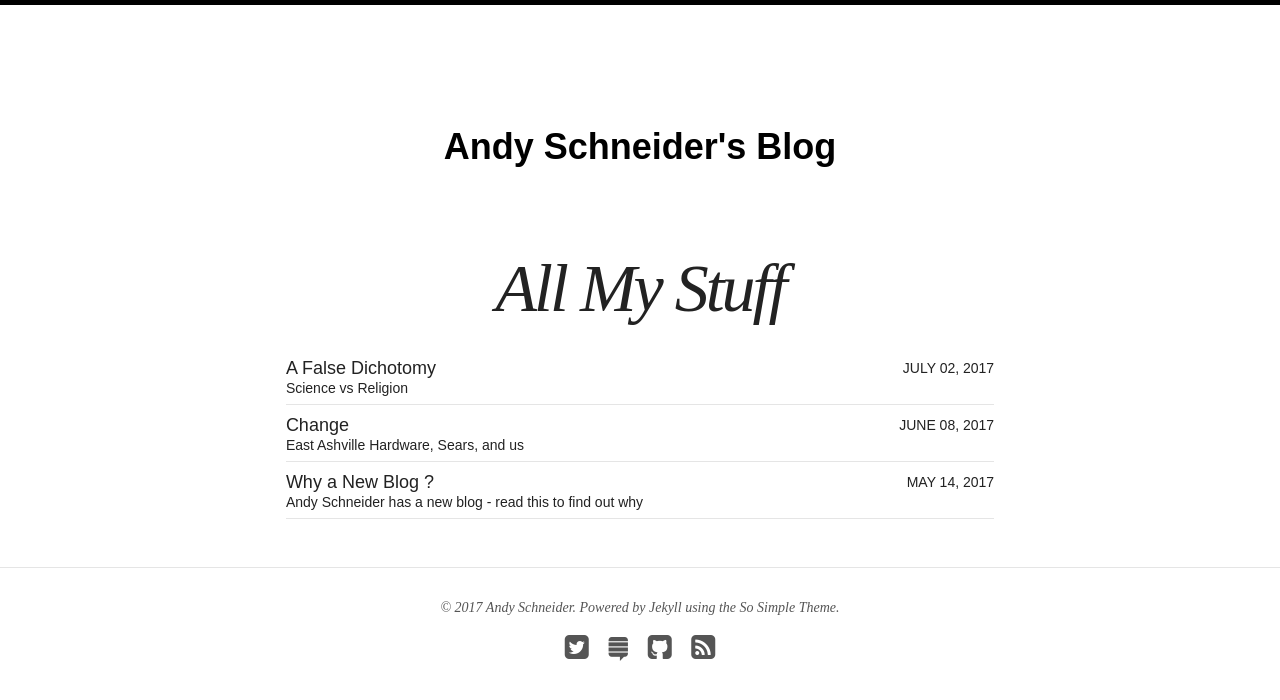
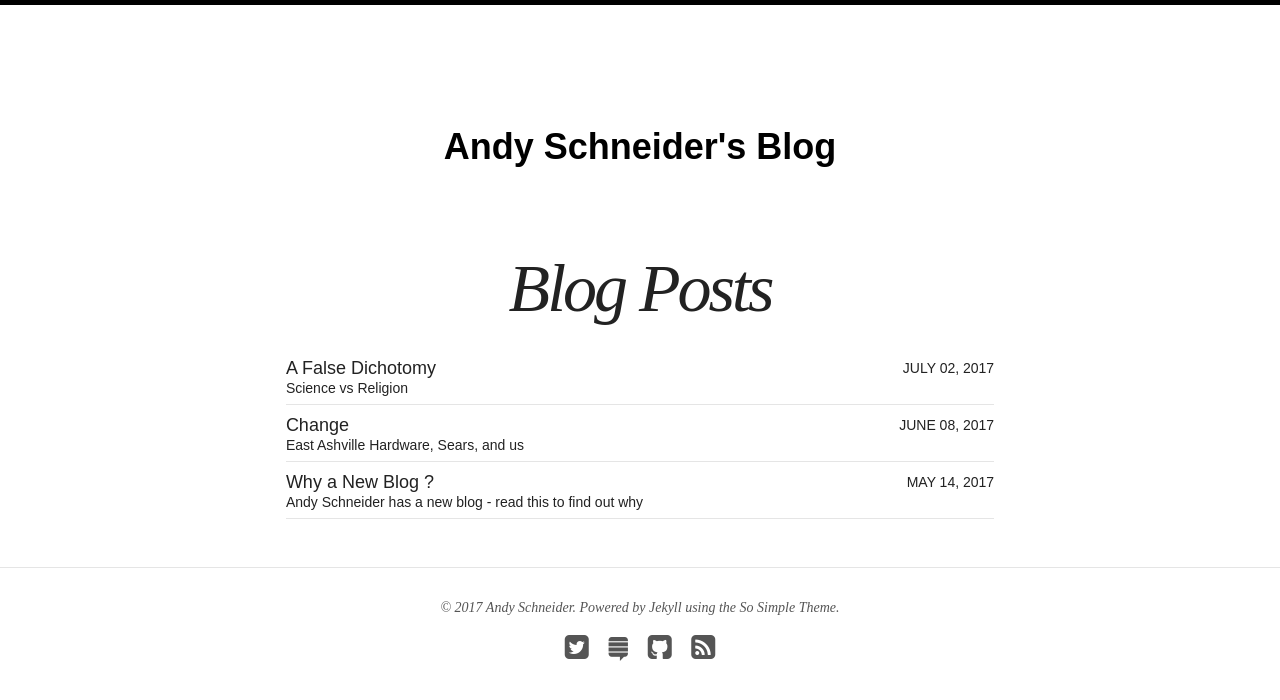
Before and after one commit to SchneiderAndy-zz/schneiderandy.github.io, a Jekyll site: the page built from blog/index.md, in a window 1280 px wide. Shown: the top 700 px of the page. Built offline with Jekyll 4.4.1, drawn with Linux system fonts in a browser that asks for light colours; nearby versions of some CDN libraries.

```diff
--- a/blog/index.md
+++ b/blog/index.md
@@ -1,6 +1,6 @@
 ---
 layout: page
-title: All My Stuff
+title: Blog Posts
 excerpt: "An archive of blog posts sorted by date."
 updated: 2017-05-14T12:35:32
 search_omit: true
```
